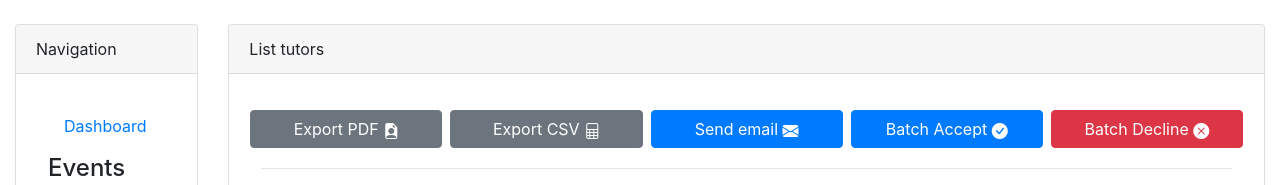
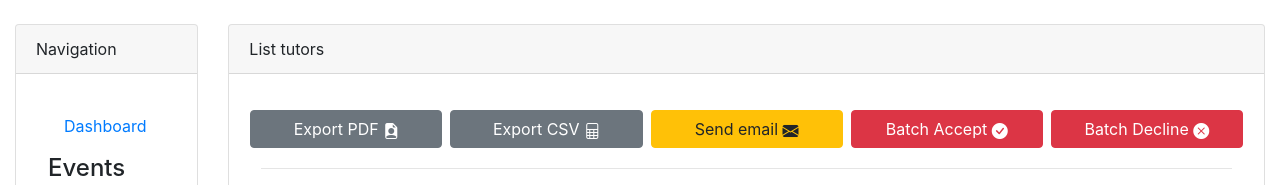
Before and after one commit to FSTUM/settool-v2, a Django app: page /tutors/tutor/list/active/ in a window 1280 px wide. Shown: the part 56-241 px from the top of the page. Run offline with Django 3.2, Linux system fonts and the light colour scheme; the visitor is signed in with stand-in values (Sample User, id 1); data comes from the database, SQL or seed files in the repository; data that the repository does not hold is empty; some libraries are stand-ins or nearby versions; some web fonts are replaced.

Commit message:
send mail is always btn-warning

```diff
--- a/tutors/templates/tutors/task/view.html
+++ b/tutors/templates/tutors/task/view.html
@@ -100,7 +100,7 @@
             href="{% url "task_edit" task.id %}"
         >{% trans "Edit task" %} <span class="bi bi-pencil-square"></span></a>
         <a
-            class="btn btn-primary"
+            class="btn btn-warning"
             href="{% url "task_mail" task.id %}"
         >{% trans "Send mail" %} <span class="bi bi-envelope-fill"></span> ({% mail_task_count task %}{% trans " missing mails" %})</a>
         <a
--- a/tutors/templates/tutors/tutor/list.html
+++ b/tutors/templates/tutors/tutor/list.html
@@ -38,7 +38,7 @@
     {% if status != "all" %}
     <div class="col-sm p-1">
         <a
-            class="btn btn-primary btn-block"
+            class="btn btn-warning btn-block"
             href="{% url "tutor_mail_status" status %}"
         >{% trans "Send email" %} <span class="bi bi-envelope-fill"></span></a>
     </div>
@@ -46,7 +46,7 @@
     {% if status == "active" %}
     <div class="col-sm p-1">
         <a
-            class="btn btn-primary btn-block"
+            class="btn btn-danger btn-block"
             href="{% url "tutor_batch_accept" %}"
         >{% trans "Batch Accept" %} <span class="bi bi-check-circle-fill"></span></a>
     </div>
--- a/tutors/templates/tutors/tutor/mail.html
+++ b/tutors/templates/tutors/tutor/mail.html
@@ -35,7 +35,7 @@
                 href="{% url "tutor_list_status_all" %}"
             >{% trans "Cancel" %}</a>
             <button
-                class="btn btn-secondary"
+                class="btn btn-warning"
                 type="submit"
             >{% trans "Send email" %} <span class="bi bi-envelope-fill"></span></button>
             {% bootstrap_form form %}
```
